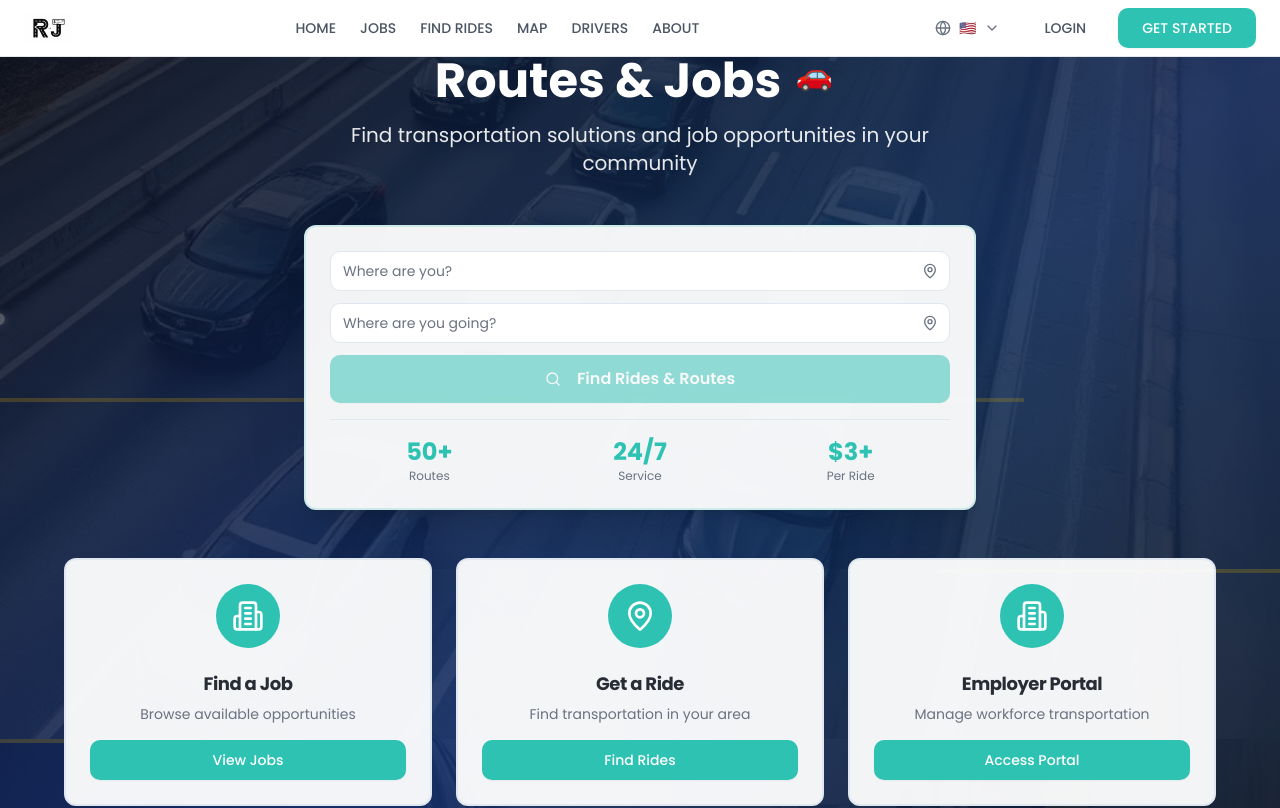
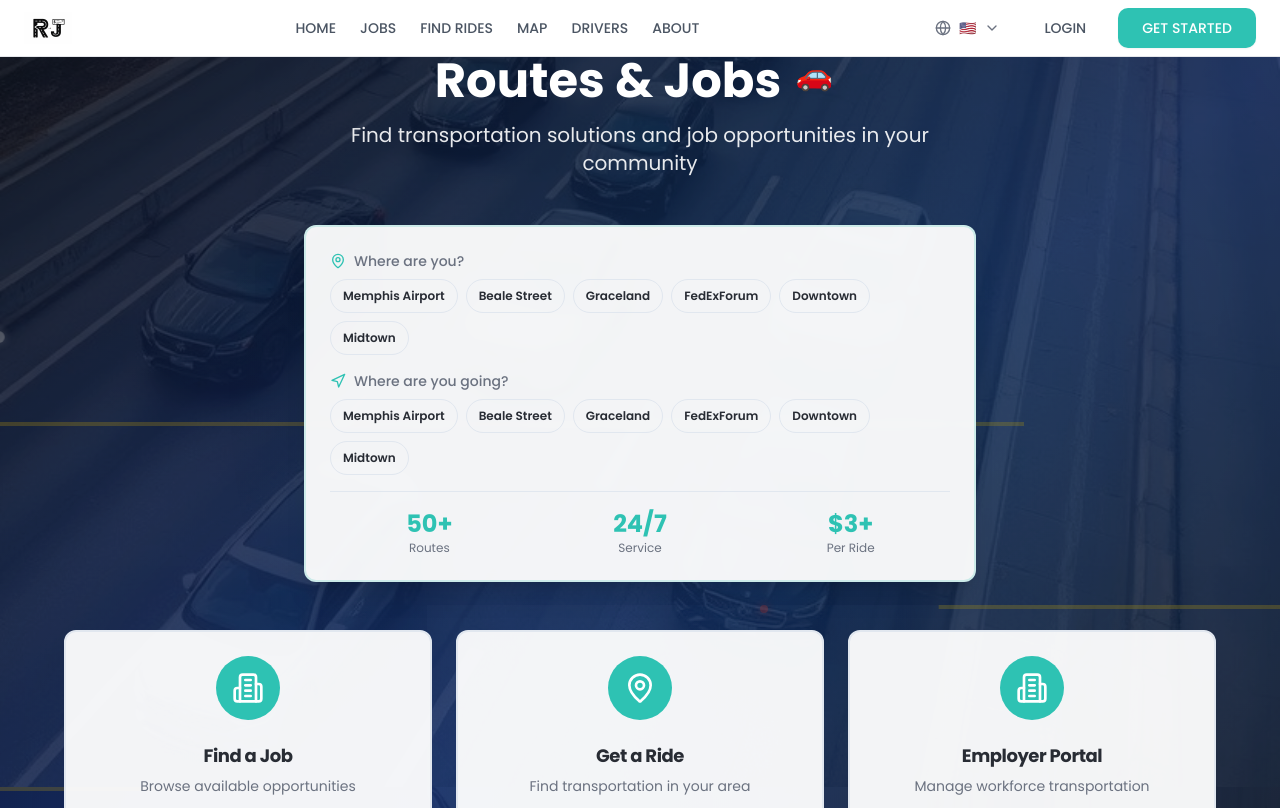
Before and after one commit to Routes-Jobs/routesandjobsapp, a React (Vite) app: page / in a window 1280 px wide. Shown: the top 808 px of the page. Built offline with nearby package versions, Linux system fonts and the light colour scheme.

Commit message:
Add preset locations and booking options

```diff
--- a/src/components/GeneralPublicFlow.tsx
+++ b/src/components/GeneralPublicFlow.tsx
@@ -1,7 +1,6 @@
 import { useState } from "react";
 import { Button } from "@/components/ui/button";
 import { Card, CardContent, CardDescription, CardHeader, CardTitle } from "@/components/ui/card";
-import { Input } from "@/components/ui/input";
 import { Label } from "@/components/ui/label";
 import { Badge } from "@/components/ui/badge";
 import { Select, SelectContent, SelectItem, SelectTrigger, SelectValue } from "@/components/ui/select";
@@ -9,6 +8,7 @@ import { Tabs, TabsContent, TabsList, TabsTrigger } from "@/components/ui/tabs";
 import { ArrowLeft, MapPin, Clock, Star, DollarSign, Badge as BadgeIcon, Bus } from "lucide-react";
 import { useToast } from "@/hooks/use-toast";
 import JobListings from "@/components/JobListings";
+import AddressAutocomplete from "@/components/ui/address-autocomplete";
 
 
 interface GeneralPublicFlowProps {
@@ -258,42 +258,29 @@ const GeneralPublicFlow = ({ onBack }: GeneralPublicFlowProps) => {
                 Where are you going?
               </CardTitle>
               <CardDescription>
-                Request a ride from Point A to Point B
+                Request a ride with address autocomplete
               </CardDescription>
             </CardHeader>
             <CardContent className="space-y-4">
               <div className="space-y-2">
                 <Label htmlFor="pickup">Pickup Location</Label>
-                <Select value={rideData.pickup} onValueChange={(value) => setRideData(prev => ({ ...prev, pickup: value }))}>
-                  <SelectTrigger>
-                    <SelectValue placeholder="Select your pickup location" />
-                  </SelectTrigger>
-                  <SelectContent>
-                    <SelectItem value="Midtown Hub (Memphis)">Midtown Hub (Memphis)</SelectItem>
-                    <SelectItem value="Downtown Hub (Memphis)">Downtown Hub (Memphis)</SelectItem>
-                    <SelectItem value="East Memphis Hub (Memphis)">East Memphis Hub (Memphis)</SelectItem>
-                    <SelectItem value="South Memphis Hub (Memphis)">South Memphis Hub (Memphis)</SelectItem>
-                    <SelectItem value="Airport Hub (Memphis)">Airport Hub (Memphis)</SelectItem>
-                  </SelectContent>
-                </Select>
+                <AddressAutocomplete
+                  value={rideData.pickup}
+                  onChange={(value) => setRideData(prev => ({ ...prev, pickup: value }))}
+                  placeholder="Enter your pickup address"
+                  restrictToCity="Memphis"
+                  restrictToState="Tennessee"
+                />
               </div>
               <div className="space-y-2">
                 <Label htmlFor="destination">Destination</Label>
-                <Select value={rideData.destination} onValueChange={(value) => setRideData(prev => ({ ...prev, destination: value }))}>
-                  <SelectTrigger>
-                    <SelectValue placeholder="Where do you want to go?" />
-                  </SelectTrigger>
-                  <SelectContent>
-                    <SelectItem value="FedEx Distribution Center (Memphis)">FedEx Distribution Center (Memphis)</SelectItem>
-                    <SelectItem value="Amazon Fulfillment Center (Memphis)">Amazon Fulfillment Center (Memphis)</SelectItem>
-                    <SelectItem value="AutoZone Distribution Center (Memphis)">AutoZone Distribution Center (Memphis)</SelectItem>
-                    <SelectItem value="Memphis Medical Center">Memphis Medical Center</SelectItem>
-                    <SelectItem value="University of Memphis">University of Memphis</SelectItem>
-                    <SelectItem value="Memphis International Airport">Memphis International Airport</SelectItem>
-                    <SelectItem value="Wolfchase Galleria Mall">Wolfchase Galleria Mall</SelectItem>
-                    <SelectItem value="Beale Street Entertainment District">Beale Street Entertainment District</SelectItem>
-                  </SelectContent>
-                </Select>
+                <AddressAutocomplete
+                  value={rideData.destination}
+                  onChange={(value) => setRideData(prev => ({ ...prev, destination: value }))}
+                  placeholder="Where do you want to go?"
+                  restrictToCity="Memphis"
+                  restrictToState="Tennessee"
+                />
               </div>
               <div className="space-y-2">
                 <Label htmlFor="passengers">Number of Passengers</Label>
--- a/src/components/RideBookingWidget.tsx
+++ b/src/components/RideBookingWidget.tsx
@@ -1,9 +1,9 @@
 import { useState, useEffect } from "react";
 import { Card, CardContent } from "@/components/ui/card";
 import { Button } from "@/components/ui/button";
-import { MapPin, Navigation, Search, Clock, Route } from "lucide-react";
+import { Badge } from "@/components/ui/badge";
+import { MapPin, Navigation, DollarSign, Calendar, Clock, TrendingUp } from "lucide-react";
 import MapView from "@/components/MapView";
-import AddressAutocomplete from "@/components/ui/address-autocomplete";
 
 interface RideBookingWidgetProps {
   onSearchRide: (pickup: string, destination: string) => void;
@@ -96,6 +96,14 @@ const RideBookingWidget = ({ onSearchRide }: RideBookingWidgetProps) => {
     return points;
   };
 
+  const handleLocationSelect = (location: string, isPickup: boolean) => {
+    if (isPickup) {
+      setPickupLocation(location);
+    } else {
+      setDestination(location);
+    }
+  };
+
   const handleSearch = () => {
     if (pickupLocation && destination) {
       onSearchRide(pickupLocation, destination);
@@ -103,44 +111,87 @@ const RideBookingWidget = ({ onSearchRide }: RideBookingWidgetProps) => {
     }
   };
 
-  const memphisLocations = [
-    { id: "loc1", name: "Memphis International Airport", coordinates: [-89.9711, 35.0428] as [number, number], type: "pickup" as const, status: "active" as const },
-    { id: "loc2", name: "Beale Street", coordinates: [-90.0490, 35.1495] as [number, number], type: "pickup" as const, status: "active" as const },
-    { id: "loc3", name: "Graceland", coordinates: [-90.0267, 35.0474] as [number, number], type: "destination" as const },
-    { id: "loc4", name: "FedExForum", coordinates: [-90.0507, 35.1382] as [number, number], type: "destination" as const },
+  const presetLocations = [
+    { id: "airport", name: "Memphis Airport", coordinates: [-89.9711, 35.0428] as [number, number] },
+    { id: "beale", name: "Beale Street", coordinates: [-90.0490, 35.1495] as [number, number] },
+    { id: "graceland", name: "Graceland", coordinates: [-90.0267, 35.0474] as [number, number] },
+    { id: "fedex", name: "FedExForum", coordinates: [-90.0507, 35.1382] as [number, number] },
+    { id: "downtown", name: "Downtown", coordinates: [-90.0490, 35.1495] as [number, number] },
+    { id: "midtown", name: "Midtown", coordinates: [-89.9940, 35.1378] as [number, number] },
   ];
 
   return (
     <Card className="bg-white/95 backdrop-blur-sm border-2 border-primary/20 shadow-xl">
       <CardContent className="p-6 space-y-4">
-        <div className="space-y-3">
-          {/* Pickup Location */}
-          <AddressAutocomplete
-            value={pickupLocation}
-            onChange={setPickupLocation}
-            placeholder="Where are you?"
-            restrictToCity="Memphis"
-            restrictToState="Tennessee"
-          />
+        <div className="space-y-4">
+          {/* Pickup Selection */}
+          <div className="space-y-2">
+            <div className="flex items-center gap-2 text-sm font-medium text-muted-foreground">
+              <MapPin className="w-4 h-4 text-primary" />
+              Where are you?
+            </div>
+            <div className="flex flex-wrap gap-2">
+              {presetLocations.map((loc) => (
+                <Badge
+                  key={`pickup-${loc.id}`}
+                  variant={pickupLocation === loc.name ? "default" : "outline"}
+                  className="cursor-pointer hover:bg-primary/10 transition-colors px-3 py-2"
+                  onClick={() => handleLocationSelect(loc.name, true)}
+                >
+                  {loc.name}
+                </Badge>
+              ))}
+            </div>
+          </div>
 
-          {/* Destination */}
-          <AddressAutocomplete
-            value={destination}
-            onChange={setDestination}
-            placeholder="Where are you going?"
-            restrictToCity="Memphis"
-            restrictToState="Tennessee"
-          />
+          {/* Destination Selection */}
+          <div className="space-y-2">
+            <div className="flex items-center gap-2 text-sm font-medium text-muted-foreground">
+              <Navigation className="w-4 h-4 text-accent" />
+              Where are you going?
+            </div>
+            <div className="flex flex-wrap gap-2">
+              {presetLocations.map((loc) => (
+                <Badge
+                  key={`dest-${loc.id}`}
+                  variant={destination === loc.name ? "default" : "outline"}
+                  className="cursor-pointer hover:bg-accent/10 transition-colors px-3 py-2"
+                  onClick={() => handleLocationSelect(loc.name, false)}
+                >
+                  {loc.name}
+                </Badge>
+              ))}
+            </div>
+          </div>
 
-          {/* Search Button */}
-          <Button
-            onClick={handleSearch}
-            disabled={!pickupLocation || !destination}
-            className="w-full h-12 text-base font-semibold bg-primary hover:bg-primary/90"
-          >
-            <Search className="w-5 h-5 mr-2" />
-            Find Rides & Routes
-          </Button>
+          {/* Price Preview & Book Button */}
+          {routePreview && pickupLocation && destination && (
+            <Card className="border-primary/20 bg-gradient-to-br from-primary/5 to-accent/5">
+              <CardContent className="p-4">
+                <div className="flex items-center justify-between mb-3">
+                  <div>
+                    <div className="text-sm text-muted-foreground">Estimated Fare</div>
+                    <div className="text-3xl font-bold text-primary flex items-center gap-1">
+                      <DollarSign className="w-6 h-6" />
+                      {routePreview.price}
+                    </div>
+                  </div>
+                  <div className="text-right">
+                    <div className="text-xs text-muted-foreground">Distance</div>
+                    <div className="text-lg font-semibold">{routePreview.distance} mi</div>
+                    <div className="text-xs text-muted-foreground mt-1">~{routePreview.duration} min</div>
+                  </div>
+                </div>
+                <Button
+                  onClick={handleSearch}
+                  className="w-full h-11 text-base font-semibold"
+                >
+                  <Calendar className="w-5 h-5 mr-2" />
+                  Book Now
+                </Button>
+              </CardContent>
+            </Card>
+          )}
         </div>
 
         {/* Route Preview */}
@@ -149,7 +200,7 @@ const RideBookingWidget = ({ onSearchRide }: RideBookingWidgetProps) => {
             <div className="grid grid-cols-3 gap-3">
               <Card className="border-primary/20 bg-primary/5">
                 <CardContent className="p-3 text-center">
-                  <Route className="w-5 h-5 mx-auto mb-1 text-primary" />
+                  <TrendingUp className="w-5 h-5 mx-auto mb-1 text-primary" />
                   <div className="text-lg font-bold text-foreground">{routePreview.distance} mi</div>
                   <div className="text-xs text-muted-foreground">Distance</div>
                 </CardContent>
```
